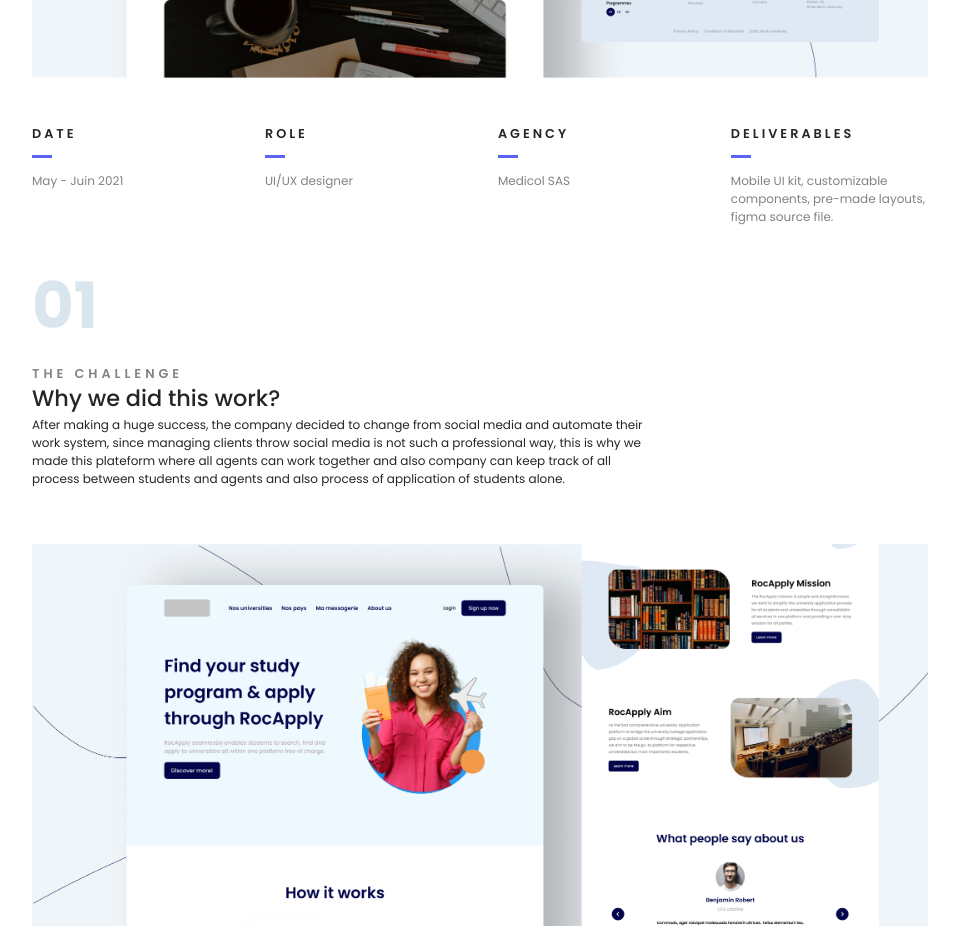
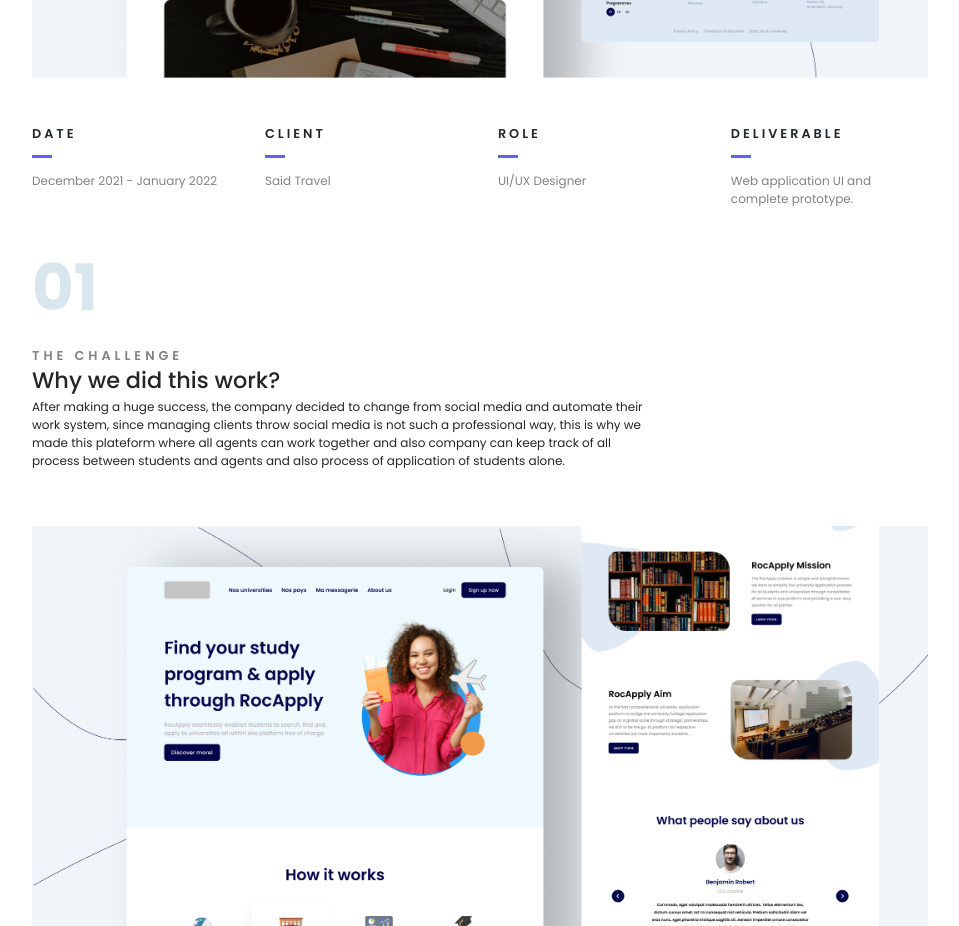
Before and after one commit to Abdelouadoud8/abdelouadoud8.github.io, a React (Create React App) app: page /saidetudes in a window 1280 px wide. Shown: the part 1020-1946 px from the top of the page, without its empty margins (160-1119 px from the left). Built offline with nearby package versions, Linux system fonts and the light colour scheme.

Commit message:
🎨 Fixed the topics part, in addition to some typo correction

```diff
--- a/src/components/ProjectDetails/index.tsx
+++ /dev/null
@@ -1,61 +0,0 @@
-import { ComponentProps, FC } from "react";
-import { Input, InputProps } from "reactstrap";
-import Header from "../Header";
-import MyProjects from "../Work/MyProjects";
-import ProjectHeader from "./ProjectHeader";
-
-interface Props extends InputProps {
-  picture: string;
-  role: string;
-  title: string;
-  subtitle: string;
-  description: string;
-  topic1?: ComponentProps<typeof Input>["topics"];
-  topic2?: ComponentProps<typeof Input>["topics"];
-  topic3?: ComponentProps<typeof Input>["topic3"];
-  topic4?: ComponentProps<typeof Input>["topic4"];
-  topic5?: ComponentProps<typeof Input>["topic5"];
-  topic6?: ComponentProps<typeof Input>["topic6"];
-}
-
-const ProjectDetails: FC<Props> = ({
-  picture,
-  children,
-  role,
-  title,
-  subtitle,
-  description,
-  topic1,
-  topic2,
-  topic3,
-  topic4,
-  topic5,
-  topic6,
-}) => {
-  return (
-    <div className="projectdetails">
-      <Header/>
-      <div className="projectdetails__content">
-        <ProjectHeader
-          role={role}
-          title={title}
-          subtitle={subtitle}
-          description={description}
-        />
-        <img src={picture} alt="" />
-        <div className="projectdetails__topics ">
-          {topic1}
-          {topic2}
-          {topic3}
-          {topic4}
-          {topic5}
-          {topic6}
-        </div>
-        <div className="projectdetails__contentdetails">{children}</div>
-      </div>
-      <MyProjects />
-    </div>
-  );
-};
-
-export default ProjectDetails;
--- a/src/routes/RootRoute.tsx
+++ b/src/routes/RootRoute.tsx
@@ -10,10 +10,10 @@ const RootRoute: FC = () => {
       <Switch>
         <Route path="/" component={Home} exact />
         <Route path="/about" component={About} exact />
-        <Route path="/momyz">
+        <Route path="/medicol">
           <Project id={1}></Project>
         </Route>
-        <Route path="/medicol">
+        <Route path="/momyz">
           <Project id={2}></Project>
         </Route>
         <Route path="/medecinquiz">
--- a/src/views/About.tsx
+++ b/src/views/About.tsx
@@ -1,5 +1,5 @@
-import React, { FC } from "react";
-import { Button, Card } from "reactstrap";
+import { FC } from "react";
+import { Card } from "reactstrap";
 import PersonalInfos from "../components/AboutMe/PersonalInfos";
 import Topics from "../components/AboutMe/Topics";
 import Footer from "../components/Foote";
--- a/src/views/Project.tsx
+++ b/src/views/Project.tsx
@@ -1,66 +1,48 @@
 import { FC } from "react";
 import Topics from "../components/AboutMe/Topics";
 import Footer from "../components/Foote";
-import ProjectDetails from "../components/ProjectDetails";
+import Header from "../components/Header";
+import ProjectHeader from "../components/ProjectDetails/ProjectHeader";
+import MyProjects from "../components/Work/MyProjects";
 import projects from "./projects";
 
 interface Props {
   id?: number;
 }
 
-const Project: FC<Props> = ({ id }) => {
+const Project: FC<Props> = ({ id, children }) => {
   return (
     <div className="projectdetails__pageform">
-      {projects.map((data, key) => {
+      {projects.map((data) => {
         if (data.id === id) {
           return (
-            <ProjectDetails
-              picture={data.cover}
+            <div className="projectdetails">
+              <Header />
+              <div className="projectdetails__content">
+                <ProjectHeader
                   role={data.role}
                   title={data.title}
                   subtitle={data.subtitle}
                   description={data.description}
-              topic1={
-                <Topics title={"Date"}>
-                  <p>May - Juin 2021</p>
+                />
+
+                {/* Importing topics */}
+                <img src={data.cover} alt="" />
+                <div className="projectdetails__topics ">
+                  {projects.map((data, key) => {
+                    if (data.id === id) {
+                      return data.topics.map((item) => (
+                        <>
+                          <Topics title={item.title}>
+                            <p>{item.content}</p>
                           </Topics>
+                        </>
+                      ));
                     }
-              topic2={
-                <Topics title={"Role"}>
-                  <p>UI/UX designer</p>
-                </Topics>
-              }
-              topic3={
-                <Topics title={"Agency"}>
-                  <p>Medicol SAS</p>
-                </Topics>
-              }
-              // topic4={
-              //   <Topics title={"Links"}>
-              //     <a
-              //       href="https://www.instagram.com/abdelouadoud.8"
-              //       target="_blank"
-              //       rel="noreferrer"
-              //     >
-              //       <p>Medicol mobile application</p>
-              //     </a>
-              //   </Topics>
-              // }
-              topic5={
-                <Topics title={"Deliverables"}>
-                  <p>
-                    Mobile UI kit, customizable components, pre-made layouts,
-                    figma source file.
-                  </p>
-                </Topics>
-              }
-              // topic6={
-              //   <Topics title={"Team"}>
-              //     <span>Front-end developer</span>
-              //     <p>Mahdaoui Abdelouadoud</p>
-              //   </Topics>
-              // }
-            >
+                  })}
+                </div>
+                <div className="projectdetails__contentdetails">
+                  {/* Importing project details/content */}
                   {data.sections.map((item) => (
                     <>
                       <img src="" alt="" />
@@ -77,6 +59,7 @@ const Project: FC<Props> = ({ id }) => {
                       ))}
                     </>
                   ))}
+                </div>
                 <div className="projectdetails__quote">
                   <svg
                     width="84"
@@ -93,7 +76,10 @@ const Project: FC<Props> = ({ id }) => {
                   <p>{data.quote?.description}</p>
                   <span>{data.quote?.person}</span>
                 </div>
-            </ProjectDetails>
+              </div>
+
+              <MyProjects />
+            </div>
           );
         }
       })}
--- a/src/views/projects.tsx
+++ b/src/views/projects.tsx
@@ -8,6 +8,16 @@ const projects = [
       "Medicol is a mobile application dedicated to all users that want to control their medical life including their medical folders, appointments with doctors, access to all pharmacies and also a space for exchange with doctors and people. If you are a dad or a mom, Medicol allows you to follow your son's vaccination and the follow-up with his doctor",
     cover: "/img/myprojects/uikitmedicol/1.png",
     projectLink: "/medicol",
+    topics: [
+      { title: "Date", content: "May - Juin 2021" },
+      { title: "Role", content: "UI/UX designer" },
+      { title: "Agency", content: "Medicol SAS" },
+      {
+        title: "Deliverables",
+        content:
+          "Mobile UI kit, customizable components, pre-made layouts, figma source file.",
+      },
+    ],
     sections: [
       {
         id: "01",
@@ -56,7 +66,17 @@ const projects = [
     description:
       "Momyz is a set of applications made to link the stores, delivery and clients together in one service, it businesses to manage their stores, products and sales. It also facilitate the work of delivery men with guaranteed service. It is also destinated for user, who want to purchase prizes of gifts and send it someone with just an online service.",
     cover: "/img/myprojects/momyz/1.png",
-    projectLink: "/medicol",
+    projectLink: "/momyz",
+    topics: [
+      { title: "Date", content: "March - April 2022" },
+      { title: "Role", content: "UI/UX designer" },
+      { title: "Agency", content: "HoskaDev company" },
+      {
+        title: "Deliverables",
+        content:
+          "Mobile UI design, iPhone 11 Pro mockups, complete prototype and figma source file.",
+      },
+    ],
     sections: [
       {
         id: "01",
@@ -121,7 +141,6 @@ const projects = [
         "The best part of these prints is that no 2 prints are exactly alike. There are so many imperfections and beautiful little “accidents” that you cannot foresee prior to pulling the screens.",
     },
   },
-
   {
     id: 3,
     role: "UI/UX designer",
@@ -131,6 +150,15 @@ const projects = [
       "Medecin Quiz is a web application dedicated for dental students, it contains all years modules including lectures and exams which allows student to revise and prepare their exams, the plateform provide an essaie version before paying to unlock all exams and content.",
     cover: "/img/myprojects/medecinquiz/1.png",
     projectLink: "/medecinquiz",
+    topics: [
+      { title: "Date", content: "December 2021 - January 2022" },
+      { title: "Agency", content: "Blue Dental Clinic" },
+      { title: "Role", content: "UI/UX designer" },
+      {
+        title: "Deliverable",
+        content: "Web UI design, complete prototype and figma source file.",
+      },
+    ],
     sections: [
       {
         id: "01",
@@ -201,6 +229,16 @@ const projects = [
       "SmartTrans is a mobile application made a special big banking company to manage all their transactions between their offices around the world and automate all their system.",
     cover: "/img/myprojects/smarttrans/1.png",
     projectLink: "/smarttrans",
+    topics: [
+      { title: "Date", content: "October - December 2021" },
+      { title: "Agency", content: "HoskaDev company" },
+      { title: "Role", content: "UI/UX Designer" },
+      {
+        title: "Deliverable",
+        content:
+          "Mobile UI design, iPhone 11 Pro mockups, complete prototype and figma source file.",
+      },
+    ],
     sections: [
       {
         id: "01",
@@ -248,6 +286,15 @@ const projects = [
       "This web application is made to help a company specialized in getting visa and help students get accpeted in other countries, by facilitating the process to the very low level and manage complicated applications.",
     cover: "/img/myprojects/saidetudes/1.png",
     projectLink: "/saidetudes",
+    topics: [
+      { title: "Date", content: "December 2021 - January 2022" },
+      { title: "Client", content: "Said Travel" },
+      { title: "Role", content: "UI/UX Designer" },
+      {
+        title: "Deliverable",
+        content: "Web application UI and complete prototype.",
+      },
+    ],
     sections: [
       {
         id: "01",
@@ -349,6 +396,16 @@ const projects = [
       "A website related with a mobile application for a new fresh design of the official french beach & snow volley website, this was a design for a client participating in a competition for the best re-design for the website, and hopefully the client was completely satisfied and that helped him win the prize.",
     cover: "/img/myprojects/beachsnowvolleyball/1.png",
     projectLink: "/beachsnowvolleyball",
+    topics: [
+      { title: "Date", content: "July - August 2020" },
+      { title: "Platforms", content: "Both web and mobile" },
+      { title: "Role", content: "UI/UX Designer" },
+      {
+        title: "Deliverable",
+        content:
+          "Web app design, mobile app design, iPhone 11 Pro mockups, Wireframes, prototype, figma source file.",
+      },
+    ],
     sections: [
       {
         id: "01",
@@ -396,6 +453,19 @@ const projects = [
       "A social media application that helps people make new relations with people and extend their network with a cool theme that help the user having a funny and relaxinng experience.",
     cover: "/img/myprojects/socialmediaapp/1.png",
     projectLink: "/socialmediaapp",
+    topics: [
+      { title: "Date", content: "April 2021" },
+      { title: "Role", content: "UI/UX Designer" },
+      {
+        title: "Plateforms",
+        content: "Destinated for mobile - android & iOS -",
+      },
+      {
+        title: "Deliverable",
+        content:
+          "Mobile app design, iPhone 11 Pro mockups, Wireframes, prototype, figma source file.",
+      },
+    ],
     sections: [
       {
         id: "01",
@@ -447,6 +517,15 @@ const projects = [
       "A website destinated to gamers and people interested in gaming & streaming packages allows the user to purchase their favorite game's packages with a marketplace full of customizable packages and components related with games & streaming modes .",
     cover: "/img/myprojects/gamespackages/1.png",
     projectLink: "/gamingpackagewebsite",
+    topics: [
+      { title: "Date", content: "April 2021" },
+      { title: "Platforms", content: "Web design" },
+      { title: "Role", content: "UI/UX Designer" },
+      {
+        title: "Deliverable",
+        content: "Web app design, Wireframes, prototype, figma source file.",
+      },
+    ],
     sections: [
       {
         id: "01",
```
Lines whose indentation alone changed are shown as unchanged.
